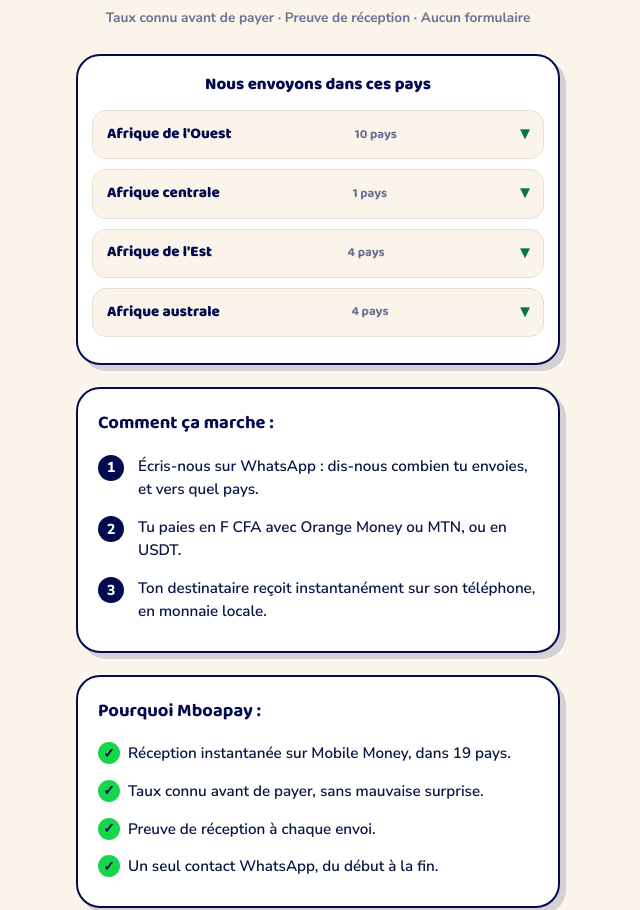
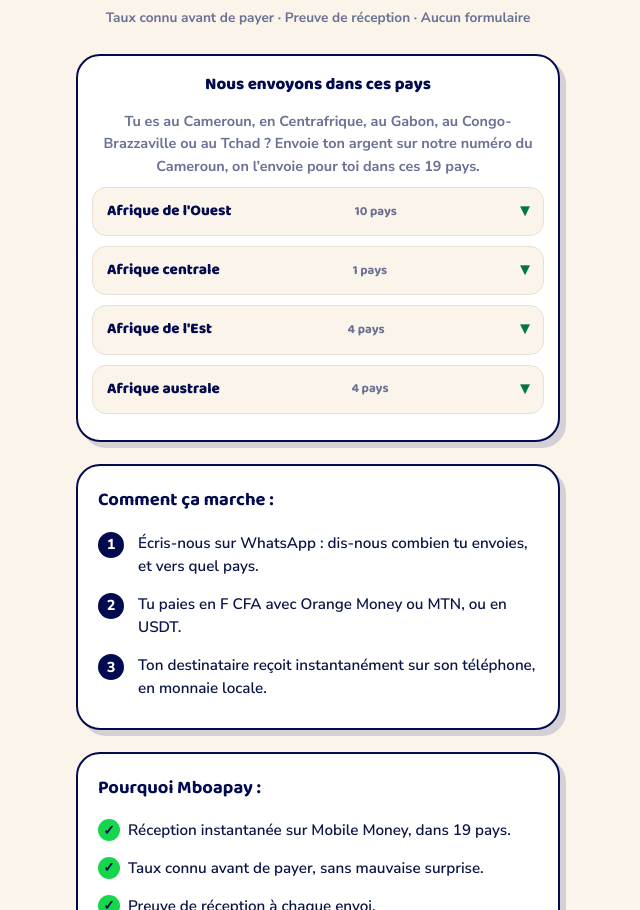
Before and after one commit to amamoudou96-lab/groupe-whatsapp-import, a plain HTML site: page index.html in a window 1280 px wide. Shown: the part 930-1840 px from the top of the page, without its empty margins (322-962 px from the left). Drawn offline with Linux system fonts and the light colour scheme.

Commit message:
Mboapay : ajoute la phrase pour les clients des 5 pays CEMAC sous « Nous envoyons dans ces pays »

```diff
--- a/index.html
+++ b/index.html
@@ -104,6 +104,7 @@ src="https://www.facebook.com/tr?id=1828137934892724&ev=PageView&noscript=1"
   .scene-legende { text-align: center; color: var(--gris); font-weight: 600; font-size: .9rem; margin: 10px 0 0; }
   .drapeaux { background: #ffffff; border: 2px solid var(--navy); border-radius: var(--rayon); box-shadow: 6px 6px 0 rgba(2,11,80,.15); padding: 16px 14px 18px; margin-bottom: 22px; animation: entree3d .7s cubic-bezier(.2,.7,.3,1.15) .6s backwards; }
   .drapeaux-titre { font-family: "Baloo 2", sans-serif; color: var(--navy); font-size: 1.05rem; font-weight: 800; margin-bottom: 12px; }
+  .drapeaux-intro { font-size: .9rem; color: var(--gris); font-weight: 700; margin-bottom: 6px; }
   .drapeaux-groupe-bloc { margin: 0 0 8px; }
   .drapeaux-groupe { font-family: "Baloo 2", sans-serif; color: var(--navy); font-size: .95rem; font-weight: 800; margin: 10px 0 0; padding: 10px 14px; background: var(--creme); border: 1.5px solid var(--bord); border-radius: 14px; cursor: pointer; list-style: none; display: flex; justify-content: space-between; align-items: center; }
   .drapeaux-groupe::-webkit-details-marker { display: none; }
@@ -212,6 +213,7 @@ src="https://www.facebook.com/tr?id=1828137934892724&ev=PageView&noscript=1"
 
 <div class="drapeaux">
   <p class="drapeaux-titre">Nous envoyons dans ces pays</p>
+  <p class="drapeaux-intro">Tu es au Cameroun, en Centrafrique, au Gabon, au Congo-Brazzaville ou au Tchad ? Envoie ton argent sur notre numéro du Cameroun, on l’envoie pour toi dans ces 19 pays.</p>
   <details class="drapeaux-groupe-bloc">
     <summary class="drapeaux-groupe"><span>Afrique de l'Ouest</span><span class="drapeaux-compte">10 pays</span></summary>
     <div class="drapeaux-liste">
```
